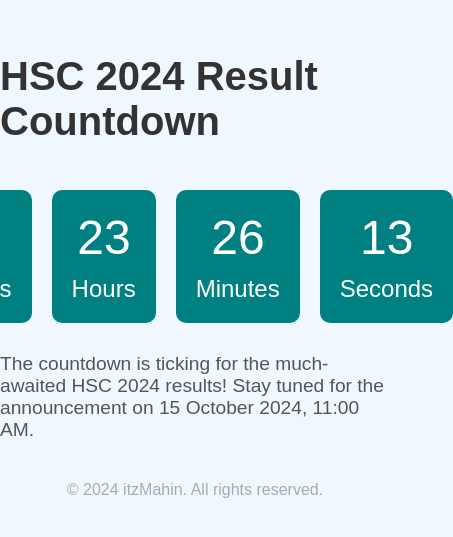
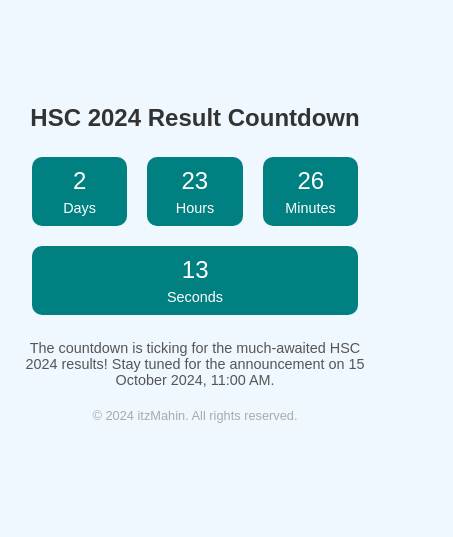
Before and after one commit to itzMahin06/HSC-24-Result-Countdown, a plain HTML site: page index.html in a window 390 px wide. Shown: the part 159-696 px from the top of the page, 453 px wide, since content can reach past the window. Drawn offline with Linux system fonts and the light colour scheme.

Commit message:
Update index.html

```diff
--- a/index.html
+++ b/index.html
@@ -17,31 +17,39 @@
         }
 
         h1 {
-            font-size: 2.5rem;
+            font-size: 2rem;
             color: #333;
+            text-align: center;
+            margin: 0;
         }
 
         .countdown {
             display: flex;
-            justify-content: space-between;
-            gap: 20px;
+            justify-content: center;
+            gap: 10px;
+            flex-wrap: wrap;
             margin-top: 20px;
+            max-width: 100%;
         }
 
         .countdown div {
             background: #008080;
             border-radius: 10px;
-            padding: 20px;
+            padding: 15px;
             color: #fff;
             text-align: center;
-            font-size: 1.5rem;
+            flex: 1 1 80px; /* Makes each countdown box take equal space */
+            min-width: 60px;
+            margin: 5px;
+            box-sizing: border-box;
+            font-size: 1rem;
             animation: fadeIn 2s ease-in-out;
         }
 
         .countdown div span {
             display: block;
-            font-size: 3rem;
-            margin-bottom: 10px;
+            font-size: 2rem;
+            margin-bottom: 5px;
             animation: pulse 1s infinite;
         }
 
@@ -66,15 +74,42 @@
         }
 
         .description {
-            margin-top: 30px;
-            font-size: 1.2rem;
+            margin-top: 20px;
+            font-size: 1rem;
             color: #555;
+            text-align: center;
+            padding: 0 20px;
         }
 
         footer {
-            margin-top: 40px;
-            font-size: 1rem;
+            margin-top: 20px;
+            font-size: 0.9rem;
             color: #aaa;
+            text-align: center;
+        }
+
+        /* Responsive styles */
+        @media (max-width: 600px) {
+            h1 {
+                font-size: 1.5rem;
+            }
+
+            .countdown div {
+                padding: 10px;
+                font-size: 0.9rem;
+            }
+
+            .countdown div span {
+                font-size: 1.5rem;
+            }
+
+            .description {
+                font-size: 0.9rem;
+            }
+
+            footer {
+                font-size: 0.8rem;
+            }
         }
     </style>
 </head>
```
